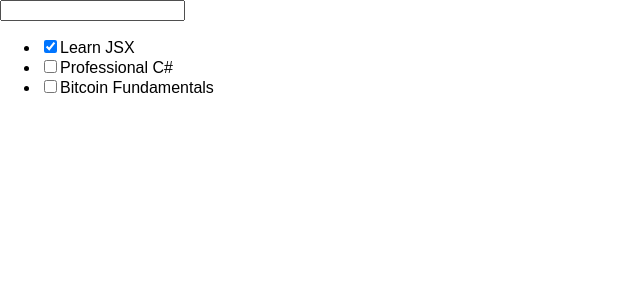
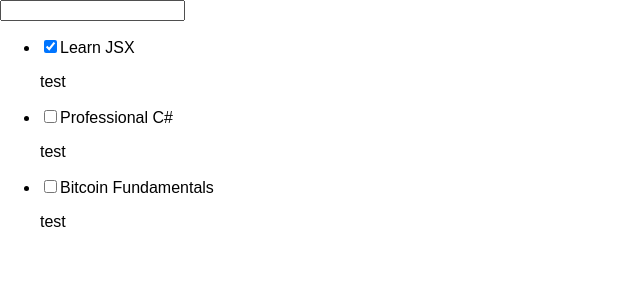
Before and after one commit to zdenotirc/demo-app, a React (Create React App) app: page / in a window 1280 px wide. Shown: the top 300 px of the page, without its empty margins (0-640 px from the left). Built offline with nearby package versions, Linux system fonts and the light colour scheme; the HTML template or start-up script is replaced by a standard one.

Commit message:
to delete

```diff
--- a/src/components/todo/TodoItem.tsx
+++ b/src/components/todo/TodoItem.tsx
@@ -7,8 +7,11 @@ interface TodoItem {
 }
 
 export const TodoItem = (props: TodoItem) => (
-    <li>
-        <input type="checkbox" defaultChecked={props.isComplete} />
-        {props.name}
-    </li>
+    <div>
+        <li>
+            <input type="checkbox" defaultChecked={props.isComplete} />
+            {props.name}
+        </li>
+        <p>test</p>
+    </div>
 );
```
